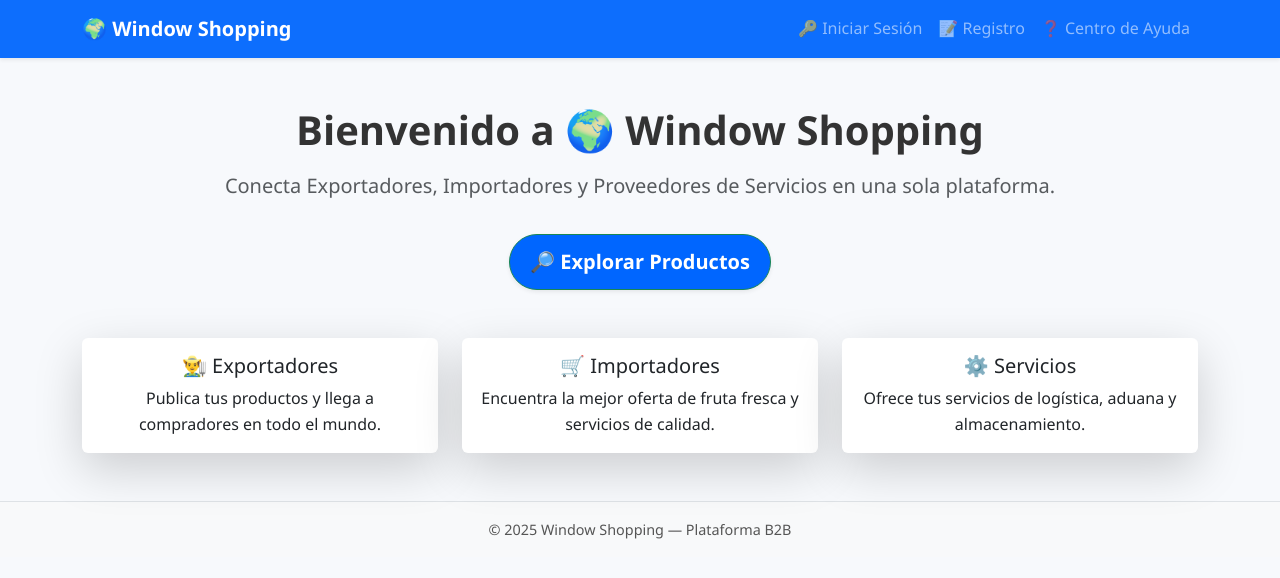
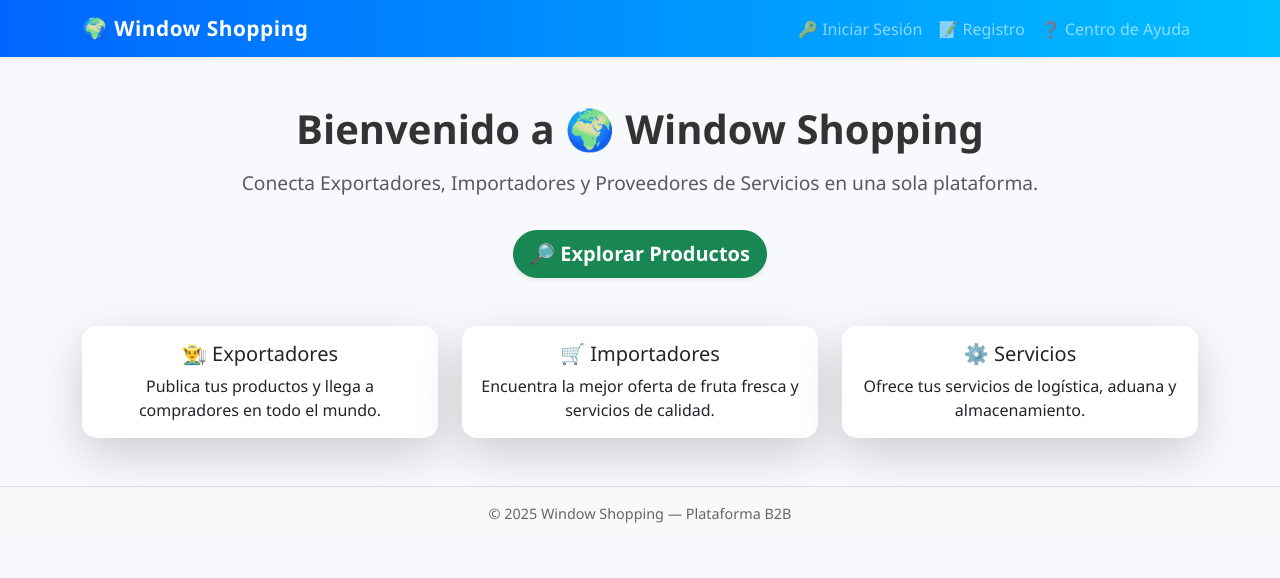
Before and after one commit to crhistopher09ponce04-art/Window-Shopping, a Flask app: page / in a window 1280 px wide. Shown: the top 578 px of the page. Run offline with Flask 3, Linux system fonts and the light colour scheme.

Commit message:
Update style.css

```diff
--- a/static/style.css
+++ b/static/style.css
@@ -1,162 +1,98 @@
-/* ============================
-   🌐 Estilos Generales
-============================ */
-* {
-  margin: 0;
-  padding: 0;
-  box-sizing: border-box;
-  font-family: "Segoe UI", Tahoma, Geneva, Verdana, sans-serif;
+/* === GENERAL === */
+body {
+    background: #f8f9fc;
+    font-family: 'Segoe UI', Tahoma, Geneva, Verdana, sans-serif;
+    color: #333;
 }
 
-body {
-  background: #f7f9fc;
-  color: #333;
-  line-height: 1.6;
+/* === NAVBAR === */
+.navbar {
+    background: linear-gradient(90deg, #0066ff, #00bfff);
 }
 
-/* ============================
-   🌐 Navbar
-============================ */
-header {
-  background: linear-gradient(90deg, #0066ff, #0099ff);
-  padding: 12px 20px;
-  box-shadow: 0 4px 6px rgba(0, 0, 0, 0.1);
+.navbar-brand {
+    font-size: 1.3rem;
+    letter-spacing: 0.5px;
 }
 
-.navbar {
-  display: flex;
-  justify-content: space-between;
-  align-items: center;
-  color: white;
+.navbar .nav-link {
+    font-weight: 500;
+    transition: all 0.3s ease-in-out;
 }
 
-.navbar-brand a {
-  text-decoration: none;
-  color: white;
-  font-weight: bold;
-  font-size: 1.3rem;
+.navbar .nav-link:hover {
+    transform: translateY(-2px);
+    color: #ffd700 !important;
 }
 
-.navbar-links {
-  list-style: none;
-  display: flex;
-  gap: 15px;
+/* === HERO LANDING === */
+h1, h2, h3 {
+    font-weight: 700;
 }
 
-.navbar-links a {
-  text-decoration: none;
-  color: white;
-  font-weight: 500;
-  transition: color 0.3s, transform 0.2s;
+.lead {
+    font-size: 1.2rem;
 }
 
-.navbar-links a:hover {
-  color: #ffdd57;
-  transform: translateY(-2px);
+.card {
+    border-radius: 15px;
+    transition: transform 0.3s ease-in-out, box-shadow 0.3s ease-in-out;
 }
 
-/* ============================
-   🌐 Hero Section
-============================ */
-.hero {
-  text-align: center;
-  padding: 80px 20px;
-  background: linear-gradient(180deg, #0099ff10, transparent);
+.card:hover {
+    transform: translateY(-6px);
+    box-shadow: 0px 8px 25px rgba(0, 0, 0, 0.1);
 }
 
-.hero h1 {
-  font-size: 2.5rem;
-  color: #0066cc;
-  margin-bottom: 15px;
-}
-
-.hero p {
-  font-size: 1.2rem;
-  margin-bottom: 25px;
-}
-
-.hero-buttons {
-  display: flex;
-  justify-content: center;
-  gap: 15px;
-}
-
+/* === BOTONES === */
 .btn {
-  background: #0066ff;
-  color: white;
-  padding: 12px 20px;
-  border-radius: 30px;
-  text-decoration: none;
-  font-weight: bold;
-  transition: all 0.3s ease;
+    border-radius: 25px;
+    font-weight: 600;
+    transition: all 0.3s ease-in-out;
 }
 
 .btn:hover {
-  background: #004ecc;
-  box-shadow: 0px 4px 10px rgba(0, 0, 0, 0.2);
+    transform: scale(1.05);
 }
 
-.btn-alt {
-  background: white;
-  color: #0066ff;
-  border: 2px solid #0066ff;
+/* === FORMULARIOS === */
+.card form .form-control {
+    border-radius: 10px;
+    border: 1px solid #ddd;
+    padding: 12px;
+    transition: border 0.2s ease;
 }
 
-.btn-alt:hover {
-  background: #0066ff;
-  color: white;
+.card form .form-control:focus {
+    border-color: #0066ff;
+    box-shadow: 0px 0px 8px rgba(0, 102, 255, 0.2);
 }
 
-/* ============================
-   🌐 Features Section
-============================ */
-.features {
-  display: flex;
-  justify-content: space-around;
-  padding: 60px 20px;
-  background: #fff;
+/* === LOGIN Y REGISTER CARDS === */
+.card {
+    background: #fff;
+    border: none;
+    box-shadow: 0px 6px 20px rgba(0,0,0,0.08);
 }
 
-.feature {
-  text-align: center;
-  max-width: 300px;
-  padding: 20px;
-  border-radius: 12px;
-  transition: all 0.3s ease;
+.card h3 {
+    font-weight: bold;
+    color: #0066ff;
 }
 
-.feature:hover {
-  transform: translateY(-5px);
-  box-shadow: 0px 4px 12px rgba(0, 0, 0, 0.1);
+/* === ANIMACIONES === */
+@keyframes fadeInUp {
+    0% { opacity: 0; transform: translateY(30px); }
+    100% { opacity: 1; transform: translateY(0); }
 }
 
-.feature h3 {
-  color: #0066cc;
-  margin-bottom: 10px;
+.card, .btn, .navbar, h1, h2, h3, p {
+    animation: fadeInUp 0.8s ease forwards;
 }
 
-/* ============================
-   🌐 Error Page
-============================ */
-.error-page {
-  text-align: center;
-  padding: 100px 20px;
+/* === FOOTER === */
+footer {
+    background: #f1f3f6;
+    color: #666;
+    font-size: 0.9rem;
 }
-
-.error-page h2 {
-  font-size: 2rem;
-  color: #e74c3c;
-  margin-bottom: 15px;
-}
-
-/* ============================
-   🌐 Footer
-============================ */
-footer {
-  text-align: center;
-  padding: 20px;
-  background: #f1f3f6;
-  color: #555;
-  margin-top: 30px;
-  font-size: 0.9rem;
-}
```
